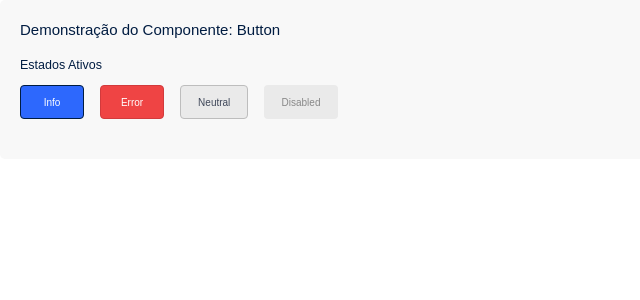
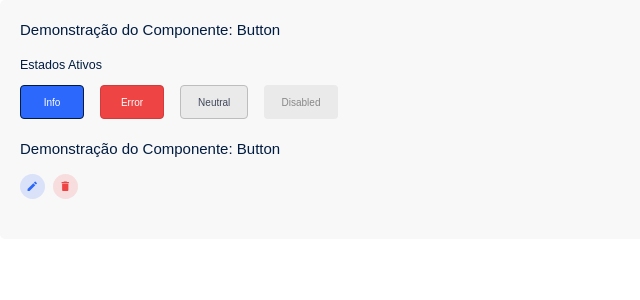
Before and after one commit to dbento-dev/bytebank-util-ui, a React app: page / in a window 1280 px wide. Shown: the top 300 px of the page, without its empty margins (0-640 px from the left). Built offline with nearby package versions, Linux system fonts and the light colour scheme.

Commit message:
feat/refactor: refactor 'IconButton'

```diff
--- a/src/App.tsx
+++ b/src/App.tsx
@@ -1,5 +1,5 @@
 import { Box, Stack, Typography } from '@mui/material'
-import { Button } from './components'
+import { Button, IconButton } from './components'
 
 export const App = () => {
   const handleButton = () => {
@@ -20,7 +20,6 @@ export const App = () => {
           Demonstração do Componente: Button
         </Typography>
 
-        {/* Seção de Botões Ativos */}
         <Box sx={{ mb: '2rem' }}>
           <Typography variant="h6" component="h3" sx={{ mb: '1rem' }}>
             Estados Ativos
@@ -40,6 +39,25 @@ export const App = () => {
             </Button>
           </Stack>
         </Box>
+
+        <Box sx={{ mb: '2rem' }}>
+          <Typography variant="h5" component="h2" sx={{ mb: '1.5rem' }}>
+            Demonstração do Componente: Button
+          </Typography>
+
+          <Stack direction="row" spacing={1} alignItems="center">
+            <IconButton
+              variant="edit"
+              onClick={() => handleButton()}
+              aria-label="Editar transação"
+            />
+            <IconButton
+              variant="delete"
+              onClick={() => handleButton()}
+              aria-label="Deletar transação"
+            />
+          </Stack>
+        </Box>
       </Box>
     </>
   )
--- a/src/components/atoms/IconButton/index.tsx
+++ b/src/components/atoms/IconButton/index.tsx
@@ -1,23 +1,19 @@
 import React from 'react'
+import { StyledIconButton } from './styles'
+import { IconButtonProps } from './types'
 
 import DeleteIcon from '@mui/icons-material/Delete'
 import EditIcon from '@mui/icons-material/Edit'
 
-import { StyledIconButton } from './styles'
-import { IconButtonProps } from './types'
-
 const iconMap = {
-  delete: <DeleteIcon />,
-  edit: <EditIcon />
+  edit: <EditIcon fontSize="small" />,
+  delete: <DeleteIcon fontSize="small" />
 }
 
-const IconButton: React.FC<IconButtonProps> = (props) => {
-  const { variant, ...rest } = props
-  const IconToRender = iconMap[variant]
-
+const IconButton: React.FC<IconButtonProps> = ({ variant, ...rest }) => {
   return (
-    <StyledIconButton {...rest} customVariant={variant}>
-      {IconToRender}
+    <StyledIconButton variant={variant} {...rest}>
+      {iconMap[variant]}
     </StyledIconButton>
   )
 }
--- a/src/components/atoms/IconButton/styles.ts
+++ b/src/components/atoms/IconButton/styles.ts
@@ -1,39 +1,40 @@
 import MuiIconButton from '@mui/material/IconButton'
-import { css, styled, Theme } from '@mui/material/styles'
-import { CustomProps } from './types'
+import { alpha, styled, Theme } from '@mui/material/styles'
+import { IconButtonProps } from './types'
 
-const getVariantStyles = (theme: Theme) => ({
-  delete: css`
-    background-color: ${theme.palette.error.light}80;
-    color: ${theme.palette.error.dark};
-    &:hover {
-      background-color: ${theme.palette.error.main};
-      color: ${theme.palette.error.contrastText};
+const variantStyles = (theme: Theme, variant: IconButtonProps['variant']) => {
+  const styles = {
+    edit: {
+      color: theme.palette.info.main,
+      backgroundColor: alpha(theme.palette.info.main, 0.15),
+      '&:hover': {
+        backgroundColor: alpha(theme.palette.info.main, 0.25)
+      }
+    },
+    delete: {
+      color: theme.palette.error.main,
+      backgroundColor: alpha(theme.palette.error.main, 0.15),
+      '&:hover': {
+        backgroundColor: alpha(theme.palette.error.main, 0.25)
+      }
     }
-  `,
-  edit: css`
-    background-color: ${theme.palette.info.light}80;
-    color: ${theme.palette.info.dark};
-    &:hover {
-      background-color: ${theme.palette.info.main};
-      color: ${theme.palette.info.contrastText};
-    }
-  `
-})
+  }
+  return styles[variant]
+}
 
 export const StyledIconButton = styled(MuiIconButton, {
-  shouldForwardProp: (prop) => prop !== 'customVariant'
-})<CustomProps>(({ theme, customVariant }) => {
-  const variantStyles = getVariantStyles(theme)
+  shouldForwardProp: (prop) => prop !== 'variant'
+})<IconButtonProps>(({ theme, variant }) => ({
+  width: '2.5rem',
+  height: '2.5rem',
+  boxShadow: 'none',
 
-  return [
-    {
-      borderRadius: '50%',
-      width: '4rem',
-      height: '4rem',
-      transition: 'all 0.2s ease-in-out'
-    },
+  ...variantStyles(theme, variant),
 
-    variantStyles[customVariant]
-  ]
-})
+  '&:disabled': {
+    backgroundColor: theme.palette.grey[200],
+    color: theme.palette.text.disabled,
+    cursor: 'not-allowed',
+    pointerEvents: 'all'
+  }
+}))
--- a/src/components/atoms/IconButton/types.ts
+++ b/src/components/atoms/IconButton/types.ts
@@ -1,11 +1,6 @@
 import { IconButtonProps as MuiIconButtonProps } from '@mui/material/IconButton'
 
-type BaseProps = Omit<MuiIconButtonProps, 'children'>
-
-export interface IconButtonProps extends BaseProps {
-  variant: 'delete' | 'edit'
+export type IconButtonVariant = 'edit' | 'delete'
+export interface IconButtonProps extends MuiIconButtonProps {
+  variant: IconButtonVariant
 }
-
-export interface CustomProps {
-  customVariant: 'delete' | 'edit'
-}
```
